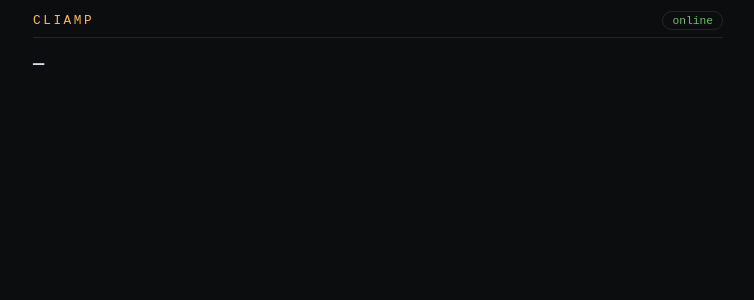
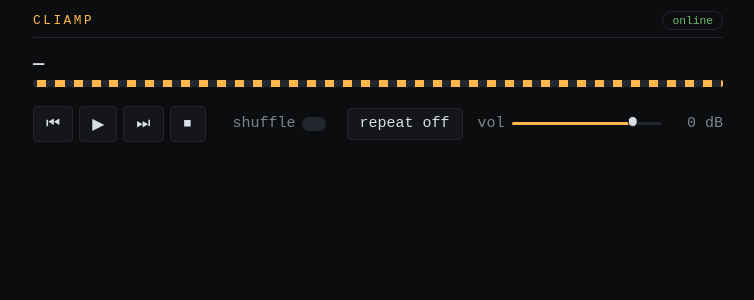
Before and after one commit to dimitriuz/Spindle, a Vue app in the folder webui/: page / in a window 1280 px wide. Shown: the top 300 px of the page, without its empty margins (262-1016 px from the left). Built offline with nearby package versions, Linux system fonts and the light colour scheme; no server answers.

Commit message:
feat: now-playing and transport UI

```diff
--- a/webui/src/App.vue
+++ b/webui/src/App.vue
@@ -1,4 +1,6 @@
 <script setup lang="ts">
+import NowPlaying from "./components/NowPlaying.vue";
+import TransportBar from "./components/TransportBar.vue";
 import { store } from "./store";
 </script>
 
@@ -11,9 +13,7 @@ import { store } from "./store";
       </span>
     </header>
 
-    <section class="now">
-      <h1>{{ store.snapshot.track?.title ?? "—" }}</h1>
-      <p>{{ store.snapshot.track?.artist ?? "" }}</p>
-    </section>
+    <NowPlaying />
+    <TransportBar />
   </main>
 </template>
--- /dev/null
+++ b/webui/src/components/NowPlaying.vue
@@ -0,0 +1,155 @@
+<script setup lang="ts">
+import { computed, onBeforeUnmount, onMounted, ref, watch } from "vue";
+import {
+  SliderRange,
+  SliderRoot,
+  SliderThumb,
+  SliderTrack,
+} from "reka-ui";
+import { runCommand, store } from "../store";
+import { fmtPos } from "../lib/format";
+
+const snap = computed(() => store.snapshot);
+const duration = computed<number>(() => Number(snap.value.duration ?? 0));
+const seekable = computed<boolean>(
+  () => Boolean(snap.value.seekable) && duration.value > 0,
+);
+
+const basePos = ref(0);
+const lastSync = ref(Date.now());
+watch(
+  () => [snap.value.position, snap.value.revision],
+  () => {
+    basePos.value = Number(snap.value.position ?? 0);
+    lastSync.value = Date.now();
+  },
+  { immediate: true },
+);
+
+const drift = ref(0);
+let timer: number | undefined;
+onMounted(() => {
+  timer = window.setInterval(() => {
+    drift.value =
+      store.snapshot.state === "playing" ? (Date.now() - lastSync.value) / 1000 : 0;
+  }, 1000);
+});
+onBeforeUnmount(() => {
+  if (timer !== undefined) window.clearInterval(timer);
+});
+
+const position = computed(() =>
+  seekable.value
+    ? Math.min(basePos.value + drift.value, duration.value)
+    : basePos.value,
+);
+
+// Dragging lives locally; the seek fires once on release, never mid-drag.
+const dragPos = ref<number | null>(null);
+const shownPos = computed(() => dragPos.value ?? position.value);
+
+function seekTo(value: number | number[]) {
+  const v = Array.isArray(value) ? value[0] : value;
+  if (seekable.value) runCommand("seek.absolute", { value: v });
+}
+</script>
+
+<template>
+  <section class="now">
+    <h1>{{ snap.track?.title ?? snap.logical_track?.title ?? "—" }}</h1>
+    <p>
+      {{ snap.track?.artist ?? "" }}
+      <span v-if="snap.track?.album"> · {{ snap.track.album }}</span>
+    </p>
+
+    <div v-if="!seekable" class="scrub indeterminate" />
+    <div v-else class="scrub-row">
+      <span class="time">{{ fmtPos(shownPos) }}</span>
+      <SliderRoot
+        class="scrub"
+        :model-value="[shownPos]"
+        :min="0"
+        :max="duration"
+        :step="1"
+        @value-commit="seekTo"
+        @drag-start="dragPos = position"
+        @value-change="
+          (v: number | number[]) => {
+            if (dragPos !== null) dragPos = Array.isArray(v) ? v[0] : v;
+          }
+        "
+      >
+        <SliderTrack class="scrub-track">
+          <SliderRange class="scrub-fill" />
+        </SliderTrack>
+        <SliderThumb class="scrub-thumb" />
+      </SliderRoot>
+      <span class="time">{{ fmtPos(duration) }}</span>
+    </div>
+  </section>
+</template>
+
+<style scoped>
+.now h1 {
+  font-size: 1.25rem;
+  font-weight: 600;
+}
+.now p {
+  color: var(--dim);
+}
+.scrub-row {
+  display: flex;
+  align-items: center;
+  gap: 0.6rem;
+}
+.time {
+  color: var(--dim);
+  font-variant-numeric: tabular-nums;
+  min-width: 4.5ch;
+}
+.scrub {
+  position: relative;
+  flex: 1;
+  height: 1rem;
+  touch-action: none;
+}
+.scrub-track {
+  position: absolute;
+  inset: 0.4rem 0;
+  background: var(--border);
+  border-radius: 2px;
+}
+.scrub-fill {
+  position: absolute;
+  inset: 0;
+  background: var(--accent);
+  border-radius: 2px;
+}
+.scrub-thumb {
+  position: absolute;
+  top: 0.15rem;
+  width: 0.7rem;
+  height: 0.7rem;
+  background: var(--fg);
+  border: 1px solid var(--bg);
+  border-radius: 50%;
+  transform: translateX(-50%);
+}
+.scrub.indeterminate {
+  height: 0.45rem;
+  margin: 0.3rem 0;
+  border-radius: 2px;
+  background: repeating-linear-gradient(
+    90deg,
+    var(--border) 0 0.6rem,
+    var(--accent) 0.6rem 1.2rem
+  );
+  background-size: 200% 100%;
+  animation: slide 1.6s linear infinite;
+}
+@keyframes slide {
+  to {
+    background-position: -2.4rem 0;
+  }
+}
+</style>
--- /dev/null
+++ b/webui/src/components/TransportBar.vue
@@ -0,0 +1,213 @@
+<script setup lang="ts">
+import { computed, ref } from "vue";
+import {
+  SliderRange,
+  SliderRoot,
+  SliderThumb,
+  SliderTrack,
+  SwitchRoot,
+  SwitchThumb,
+} from "reka-ui";
+import { runCommand, store } from "../store";
+
+const playing = computed(() => store.snapshot.state === "playing");
+const shuffle = computed(() => Boolean(store.snapshot.shuffle));
+const repeat = computed<string>(() => String(store.snapshot.repeat ?? "Off"));
+
+const repeatLabel: Record<string, string> = {
+  Off: "repeat off",
+  All: "repeat all",
+  One: "repeat one",
+};
+// cliamp range for absolute volume, dB (cliamp --vol flag bounds). V2 never
+// reports the current dB back, so the slider shows the last value this page
+// set, seeded at cliamp's startup default of 0.
+const VOL_MIN = -30;
+const VOL_MAX = 6;
+const volDraft = ref<number | null>(null);
+const lastSet = ref(0);
+const volume = computed(() => volDraft.value ?? lastSet.value);
+
+function setVolume(value: number | number[]) {
+  const v = Array.isArray(value) ? value[0] : value;
+  volDraft.value = null;
+  lastSet.value = v;
+  runCommand("volume", { value: v });
+}
+
+function setShuffle(checked: boolean) {
+  runCommand("shuffle", { name: checked ? "on" : "off" });
+}
+</script>
+
+<template>
+  <section class="transport">
+    <div class="buttons">
+      <button
+        :disabled="!store.online"
+        aria-label="previous"
+        @click="runCommand('prev')"
+      >
+        ⏮
+      </button>
+      <button
+        :disabled="!store.online"
+        :aria-label="playing ? 'pause' : 'play'"
+        @click="runCommand('toggle')"
+      >
+        {{ playing ? "⏸" : "▶" }}
+      </button>
+      <button
+        :disabled="!store.online"
+        aria-label="next"
+        @click="runCommand('next')"
+      >
+        ⏭
+      </button>
+      <button
+        :disabled="!store.online"
+        aria-label="stop"
+        @click="runCommand('stop')"
+      >
+        ⏹
+      </button>
+    </div>
+
+    <div class="modes">
+      <SwitchRoot
+        class="switch"
+        :id="'shuffle-sw'"
+        :model-value="shuffle"
+        :disabled="!store.online"
+        @update:model-value="setShuffle"
+      >
+        <span class="switch-label">shuffle</span>
+        <SwitchThumb class="switch-thumb" />
+      </SwitchRoot>
+      <button
+        class="mode"
+        :class="{ active: repeat !== 'Off' }"
+        :disabled="!store.online"
+        @click="runCommand('repeat', { name: 'cycle' })"
+      >
+        {{ repeatLabel[repeat] ?? repeat }}
+      </button>
+    </div>
+
+    <div class="vol">
+      <span class="vol-label">vol</span>
+      <SliderRoot
+        class="vol-slider"
+        :model-value="[volume]"
+        :min="VOL_MIN"
+        :max="VOL_MAX"
+        :step="1"
+        :disabled="!store.online"
+        @value-commit="setVolume"
+        @value-change="
+          (v: number | number[]) => {
+            volDraft = Array.isArray(v) ? v[0] : v;
+          }
+        "
+      >
+        <SliderTrack class="vol-track">
+          <SliderRange class="vol-fill" />
+        </SliderTrack>
+        <SliderThumb class="vol-thumb" />
+      </SliderRoot>
+      <span class="vol-num">{{ volume }} dB</span>
+    </div>
+  </section>
+</template>
+
+<style scoped>
+.transport {
+  display: flex;
+  flex-wrap: wrap;
+  align-items: center;
+  gap: 1rem;
+}
+.buttons {
+  display: flex;
+  gap: 0.4rem;
+}
+.buttons button {
+  font-size: 1.05rem;
+  min-width: 2.4rem;
+}
+.modes {
+  display: flex;
+  align-items: center;
+  gap: 0.6rem;
+}
+.switch {
+  display: flex;
+  align-items: center;
+  gap: 0.4rem;
+  cursor: pointer;
+  border: 0;
+  background: none;
+  color: var(--dim);
+  font: inherit;
+}
+.switch[data-state="checked"] .switch-label {
+  color: var(--accent);
+}
+.switch-thumb {
+  width: 1.6rem;
+  height: 0.9rem;
+  border-radius: 999px;
+  background: var(--border);
+  position: relative;
+  transition: background 120ms;
+}
+.switch-thumb[data-state="checked"] {
+  background: var(--accent);
+}
+.mode.active {
+  border-color: var(--accent);
+  color: var(--accent);
+}
+.vol {
+  display: flex;
+  align-items: center;
+  gap: 0.5rem;
+  flex: 1;
+  min-width: 12rem;
+}
+.vol-label,
+.vol-num {
+  color: var(--dim);
+}
+.vol-num {
+  font-variant-numeric: tabular-nums;
+  min-width: 6ch;
+  text-align: right;
+}
+.vol-slider {
+  position: relative;
+  flex: 1;
+  height: 1rem;
+  touch-action: none;
+}
+.vol-track {
+  position: absolute;
+  inset: 0.4rem 0;
+  background: var(--border);
+  border-radius: 2px;
+}
+.vol-fill {
+  position: absolute;
+  inset: 0;
+  background: var(--accent);
+  border-radius: 2px;
+}
+.vol-thumb {
+  position: absolute;
+  width: 0.7rem;
+  height: 0.7rem;
+  background: var(--fg);
+  border: 1px solid var(--bg);
+  border-radius: 50%;
+}
+</style>
--- /dev/null
+++ b/webui/src/lib/format.ts
@@ -0,0 +1,8 @@
+export function fmtPos(seconds: number): string {
+  const s = Math.max(0, Math.floor(seconds));
+  const h = Math.floor(s / 3600);
+  const m = Math.floor((s % 3600) / 60);
+  const r = s % 60;
+  const mm = h > 0 ? String(m).padStart(2, "0") : String(m);
+  return (h > 0 ? h + ":" : "") + mm + ":" + String(r).padStart(2, "0");
+}
```
Also changed, not shown: 5 other files (tests, documents, lock files or other folders).
